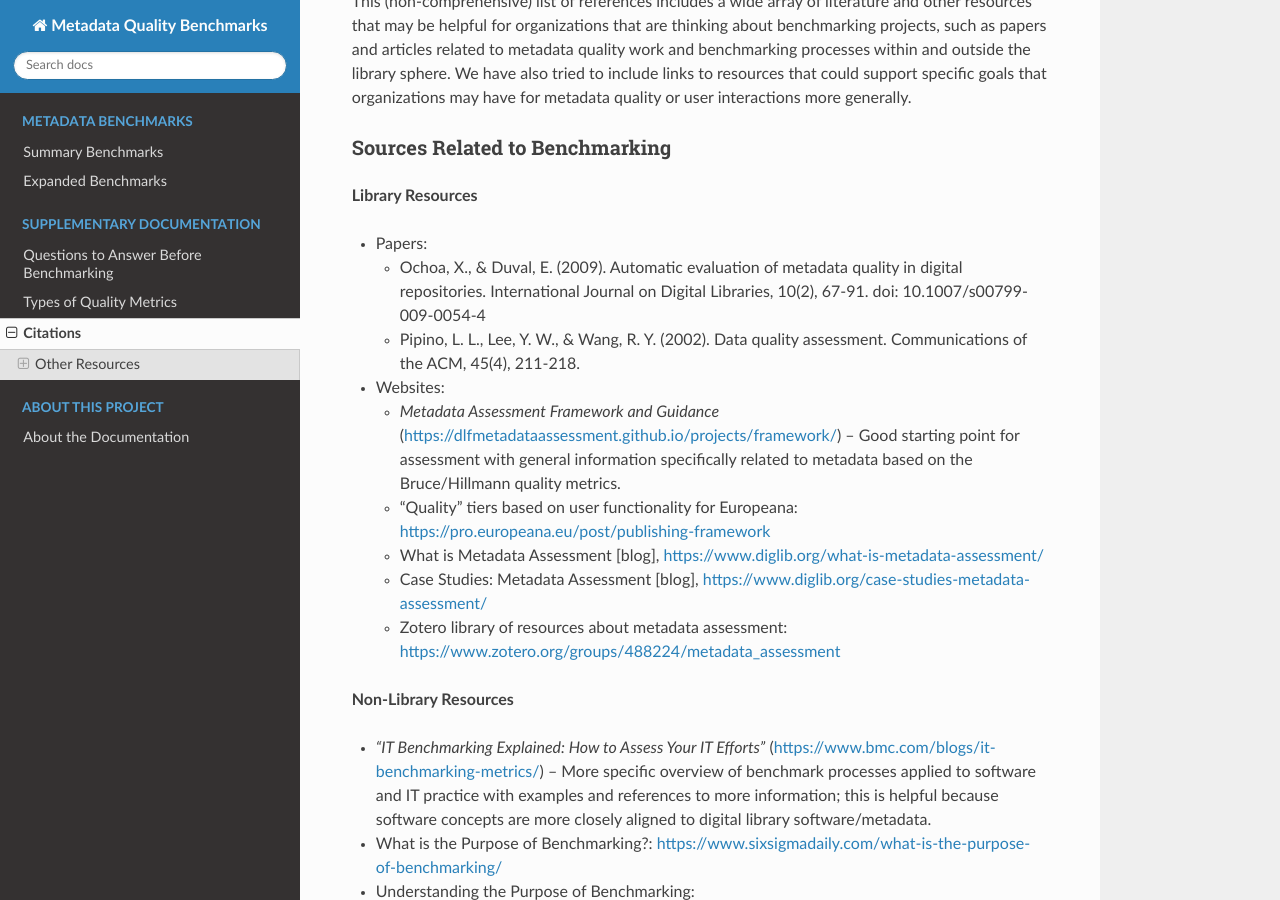
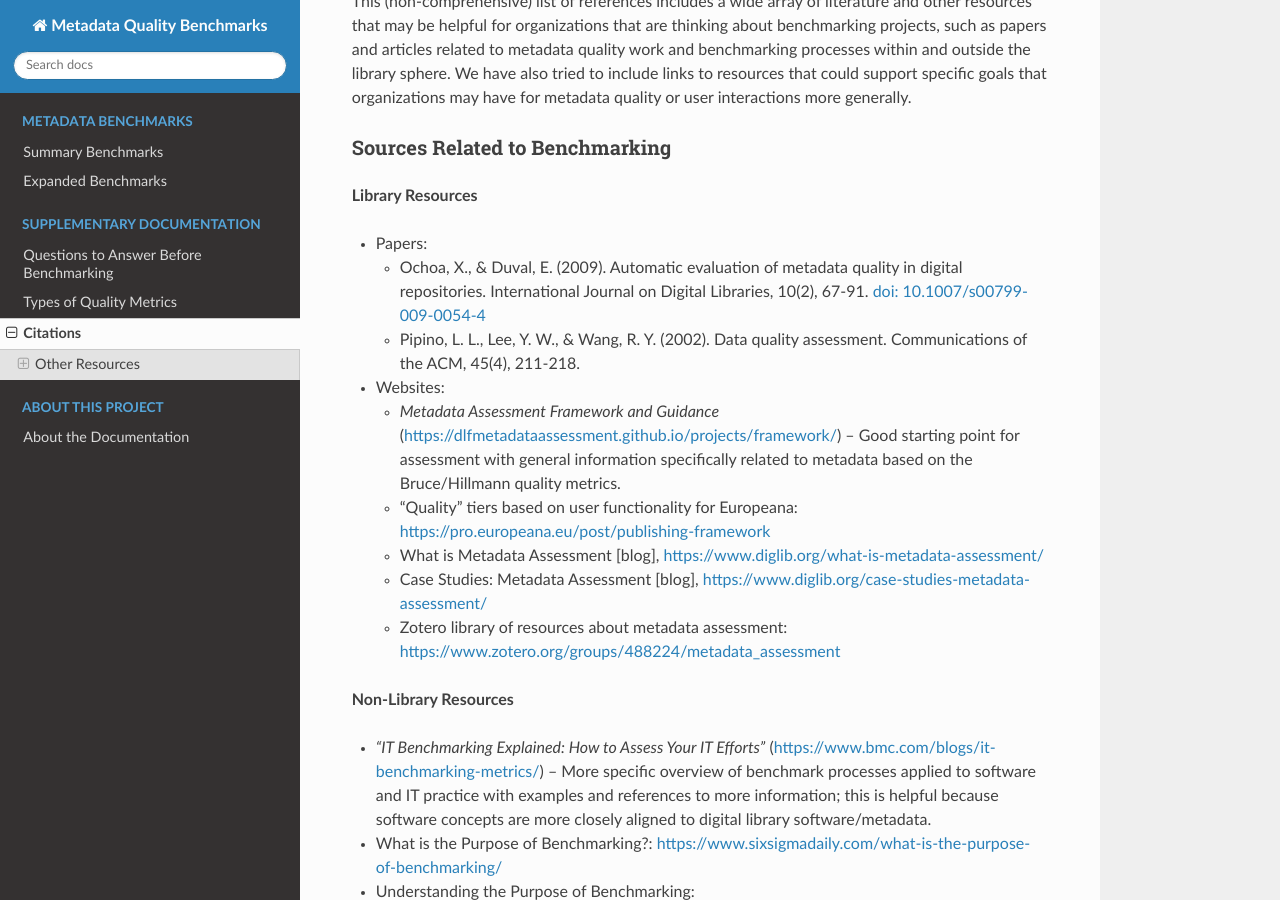
Before and after one commit to DLFMetadataAssessment/MetadataQualityBenchmarks, a Sphinx documentation site: the page built from doc/citations.rst, in a window 1280 px wide and 900 px high, scrolled down 658 px. Built offline with Sphinx 7.4.7 and the Read the Docs theme 3.1.0, drawn with Linux system fonts in a browser that asks for light colours; part of the change alters nothing that is shown.

```diff
--- a/doc/citations.rst
+++ b/doc/citations.rst
@@ -25,7 +25,7 @@ Sources Related to Benchmarking
 
 -   Papers:
 
-    -   Ochoa, X., & Duval, E. (2009).  Automatic evaluation of metadata quality in digital repositories.  International Journal on Digital Libraries, 10(2), 67-91.  doi: 10.1007/s00799-009-0054-4
+    -   Ochoa, X., & Duval, E. (2009).  Automatic evaluation of metadata quality in digital repositories.  International Journal on Digital Libraries, 10(2), 67-91.  `doi: 10.1007/s00799-009-0054-4 <https://doi.org/10.1007/s00799-009-0054-4>`_
     -   Pipino, L. L., Lee, Y. W., & Wang, R. Y. (2002). Data quality assessment. Communications of the ACM, 45(4), 211-218.
 
 -   Websites:
```
